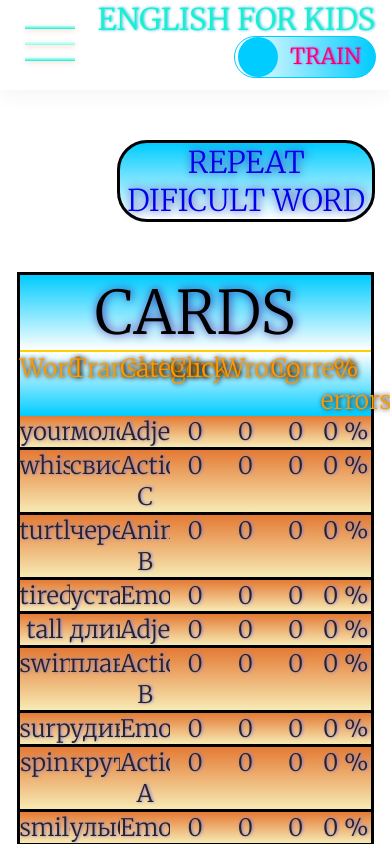
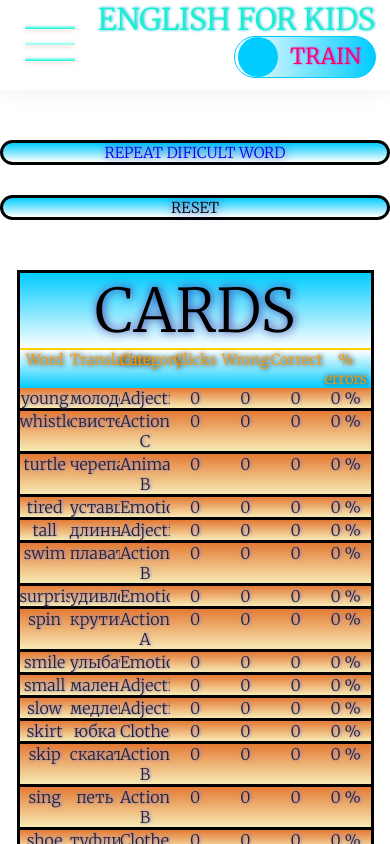
Before and after one commit to enlighten96gm/RS-SHOOL-history, a React (Create React App) app in the folder english-for-kids/: page /Statistics in a window 390 px wide. Shown: the top 844 px of the page. Built offline with nearby package versions, Linux system fonts and the light colour scheme.

Commit message:
feat: final

```diff
--- a/english-for-kids/src/header/header-info.tsx
+++ b/english-for-kids/src/header/header-info.tsx
@@ -3,14 +3,14 @@ import { NavLink } from 'react-router-dom';
 import { DataType } from '../types/types';
 import css from './header-info.module.css'
 
-const HeaderInfo: React.FC<{dataCard: DataType}> = ({dataCard}) => {
+const HeaderInfo: React.FC<{dataCard: DataType, flagToggler: any}> = ({dataCard, flagToggler}) => {
     const everyTitle = []
     for (let key of Object.keys(dataCard.sets)) {
         everyTitle.push(key)
     }
     const createRows = everyTitle.map((item) => {
         return (
-            <NavLink className={css.link} to={item}>
+            <NavLink onClick={flagToggler} className={css.link} to={item}>
                 <div className={css.row} key={item}>{item}</div>
             </NavLink>
         )
@@ -18,11 +18,11 @@ const HeaderInfo: React.FC<{dataCard: DataType}> = ({dataCard}) => {
     })
     return (
         <div className={css.main}>
-            <NavLink className={css.link} to='/Sets'>
+            <NavLink onClick={flagToggler} className={css.link} to='/Sets'>
                 <div className={css.row}>Menu</div>
             </NavLink>
             {createRows}
-            <NavLink className={css.link} to='/Statistics'>
+            <NavLink onClick={flagToggler} className={css.link} to='/Statistics'>
                 <div className={css.row}>Statistics</div>
             </NavLink>
         </div>
--- a/english-for-kids/src/header/header.tsx
+++ b/english-for-kids/src/header/header.tsx
@@ -11,6 +11,15 @@ type PropsT = {
 
 const Header: React.FC<PropsT> = ({dataCard, onClick}) => {
     const [flag, setFlag] = useState(false)
+    const flagToggler = () => {
+        const burger = document.querySelector(`.${css.menu}`)
+        if (!flag) {
+            setFlag(true)
+        } else {
+            setFlag(false)
+            burger?.classList.remove(`${css.animate1}`)
+        }
+    }
     useEffect(() => {
         const switchNav = document.querySelector(`.${css.floatNav2}`)
         const burger = document.querySelector(`.${css.menu}`)
@@ -43,7 +52,7 @@ const Header: React.FC<PropsT> = ({dataCard, onClick}) => {
                 <div className={css.menu__btn}></div>
             </div>
             <div className={flag === false ? css.floatNav : css.floatNav2}>
-                <HeaderInfo dataCard={dataCard}/>
+                <HeaderInfo flagToggler={flagToggler} dataCard={dataCard}/>
             </div>
         </div>
     )
--- a/english-for-kids/src/stats/statsMain.module.css
+++ b/english-for-kids/src/stats/statsMain.module.css
@@ -111,4 +111,19 @@
     .repeat, .reset {
         font-size: 30px;
     }
+    .buttons {
+        flex-direction: column;
+        left: 0%;
+    }
 }
+@media (max-width: 400px) {
+    .theader {
+       font-size: 15px;
+    }
+    .textsingle {
+        font-size: 1em;
+    }
+    .repeat, .reset {
+        font-size: 15px;
+    }
+}
```
